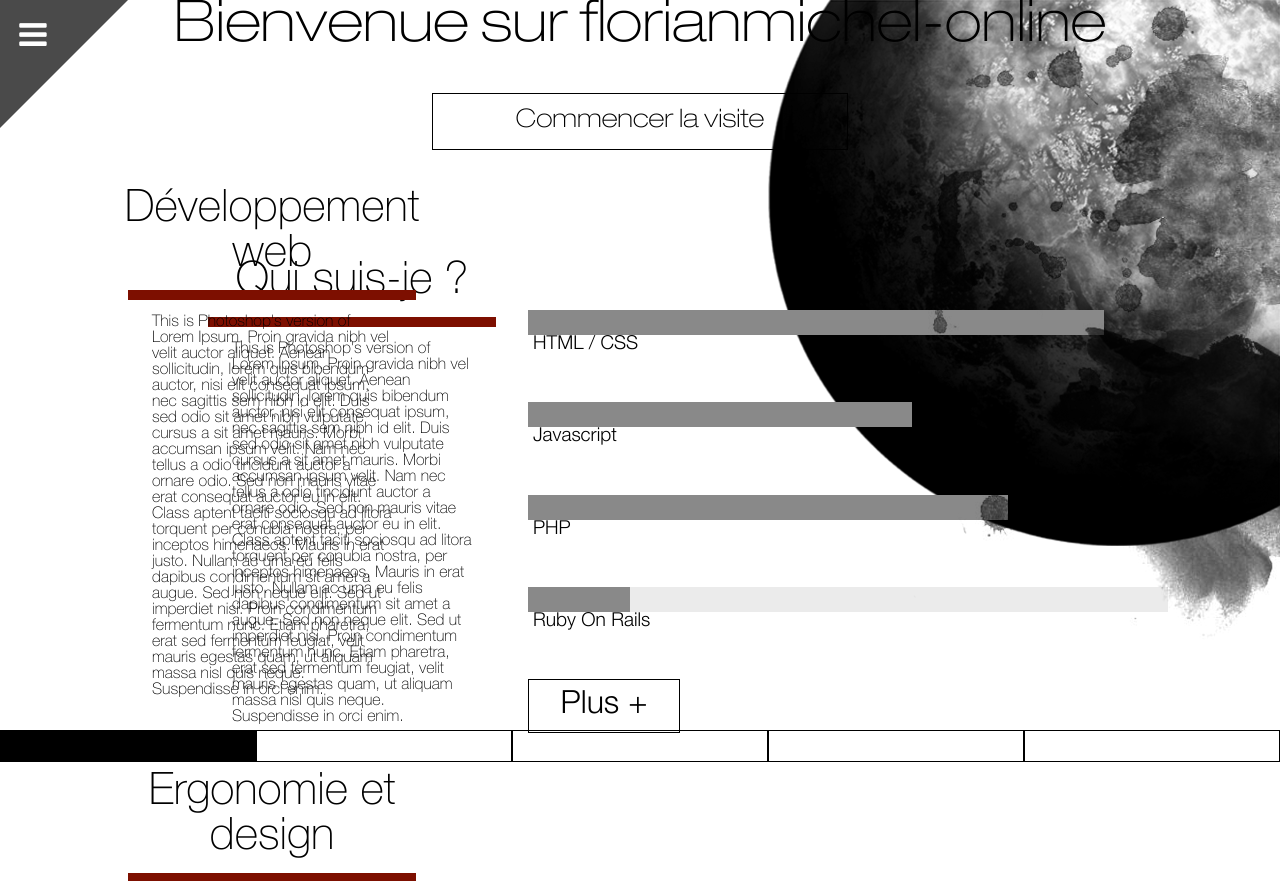
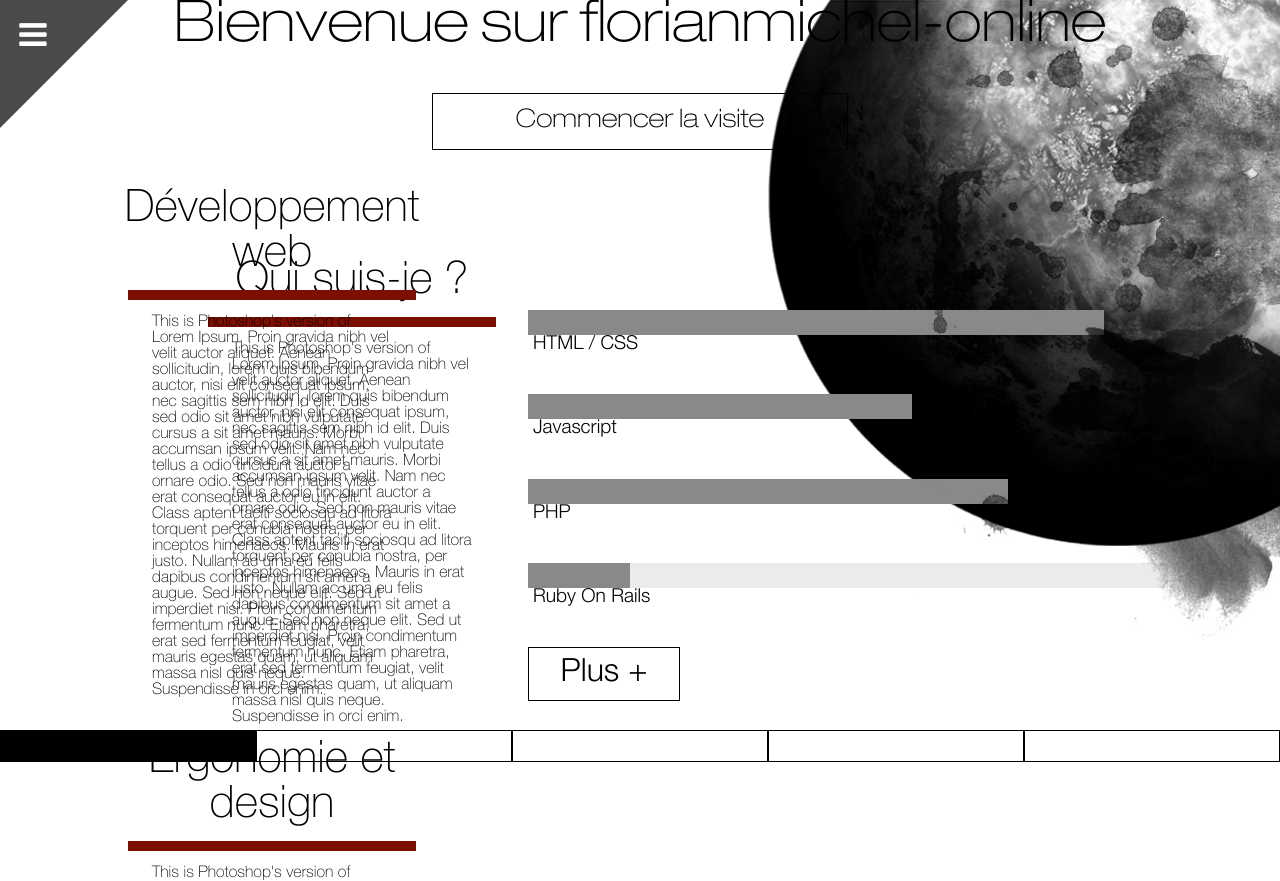
Before and after one commit to FM-O/site_v2, a PHP site: page / in a window 1280 px wide. Shown: the top 881 px of the page. Run offline with PHP 8.4, Linux system fonts and the light colour scheme; some libraries are stand-ins or nearby versions.

Commit message:
Fix responsive GenBook

```diff
--- a/sass/screen.sass
+++ b/sass/screen.sass
@@ -328,7 +328,7 @@ header
                 width: 90%
             margin-bottom: 4rem
             @include respond-to(genBook)
-                margin-bottom: 3rem
+                margin-bottom: 2.5rem
             @include respond-to(IPAD)
                 margin-bottom: 2rem
             .skill-empty
--- a/stylesheets/screen.css
+++ b/stylesheets/screen.css
@@ -892,7 +892,7 @@ header nav input[type='checkbox']:not(:checked) ~ .close-menu {
 @media only screen and (max-width: 1366px) {
   /* line 325, ../sass/screen.sass */
   .main-image-bloc-dev .skill-bar-1 {
-    margin-bottom: 3rem;
+    margin-bottom: 2.5rem;
   }
 }
 @media only screen and (max-width: 1024px) {
@@ -956,7 +956,7 @@ header nav input[type='checkbox']:not(:checked) ~ .close-menu {
 @media only screen and (max-width: 1366px) {
   /* line 325, ../sass/screen.sass */
   .main-image-bloc-dev .skill-bar-2 {
-    margin-bottom: 3rem;
+    margin-bottom: 2.5rem;
   }
 }
 @media only screen and (max-width: 1024px) {
@@ -1020,7 +1020,7 @@ header nav input[type='checkbox']:not(:checked) ~ .close-menu {
 @media only screen and (max-width: 1366px) {
   /* line 325, ../sass/screen.sass */
   .main-image-bloc-dev .skill-bar-3 {
-    margin-bottom: 3rem;
+    margin-bottom: 2.5rem;
   }
 }
 @media only screen and (max-width: 1024px) {
@@ -1084,7 +1084,7 @@ header nav input[type='checkbox']:not(:checked) ~ .close-menu {
 @media only screen and (max-width: 1366px) {
   /* line 325, ../sass/screen.sass */
   .main-image-bloc-dev .skill-bar-4 {
-    margin-bottom: 3rem;
+    margin-bottom: 2.5rem;
   }
 }
 @media only screen and (max-width: 1024px) {
```
